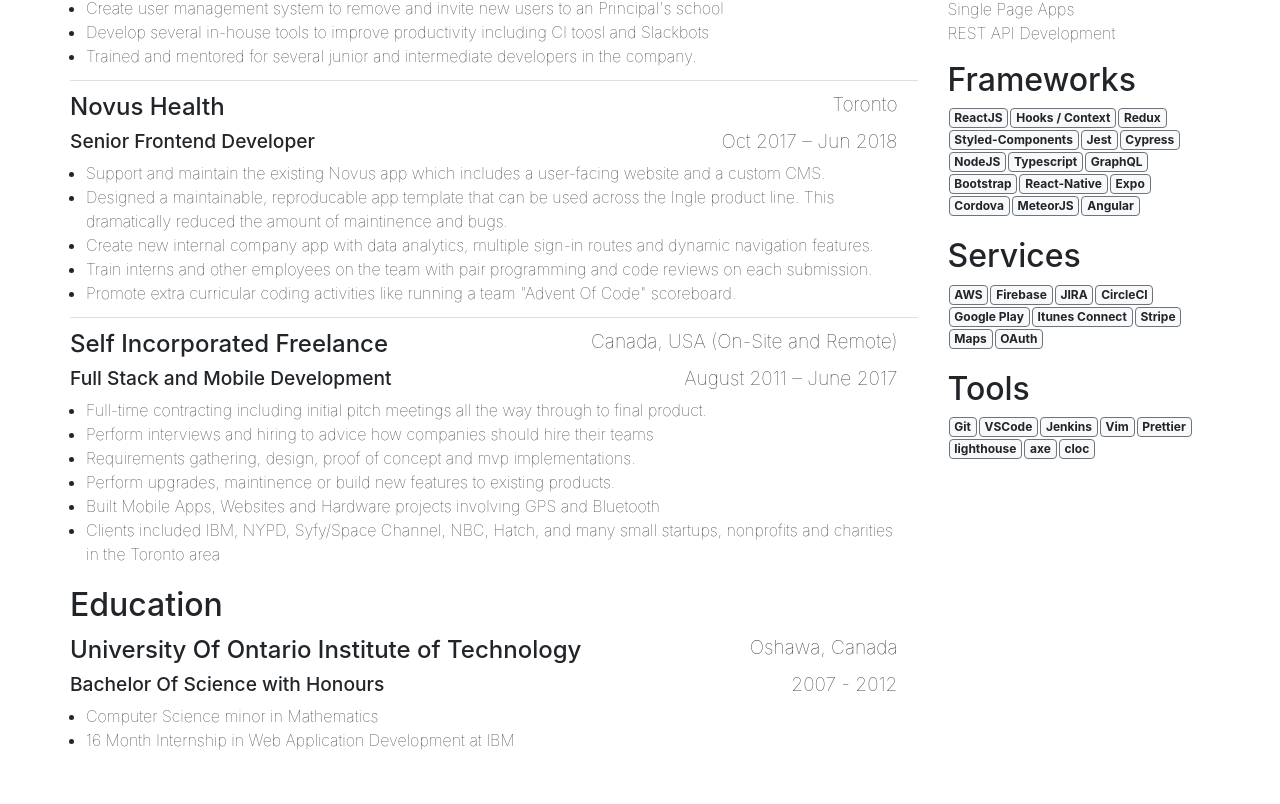
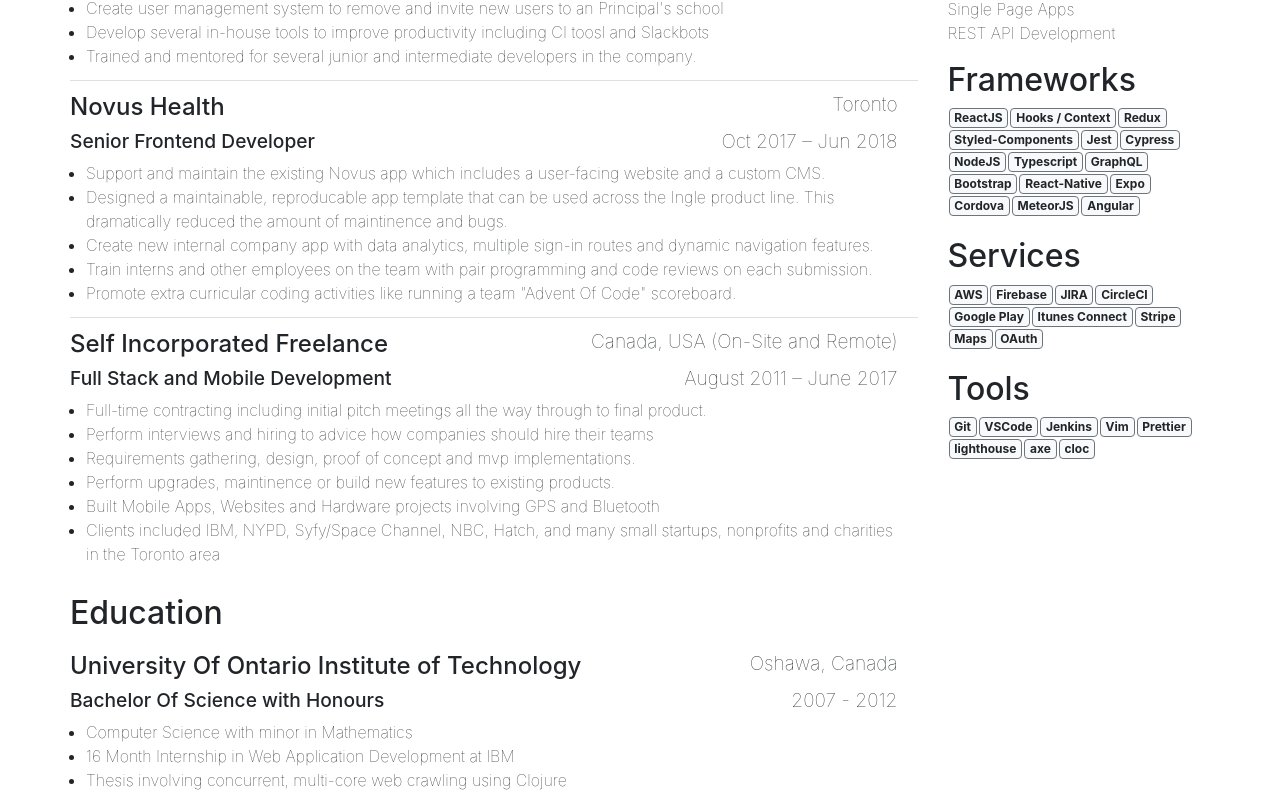
Before and after one commit to mackbrowne/react-bootstrap-webpack-starter, a React (Create React App) app: page / in a window 1280 px wide. Shown: the part 607-1411 px from the top of the page. Before the commit the page ends 1371 px from the top, so only its background shows below. Built offline with nearby package versions, Linux system fonts and the light colour scheme.

Commit message:
add education lines

```diff
--- a/src/App.tsx
+++ b/src/App.tsx
@@ -113,7 +113,7 @@ export default function App() {
               />
             </Experience>
           </ExperienceList>
-          <h2 className="mt-2 mb-0">Education</h2>
+          <SubTitle>Education</SubTitle>
           <ExperienceList>
             <Experience>
               <Company
@@ -124,8 +124,9 @@ export default function App() {
                 title="Bachelor Of Science with Honours"
                 time="2007 - 2012"
                 duties={[
-                  "Computer Science minor in Mathematics",
-                  "16 Month Internship in Web Application Development at IBM"
+                  "Computer Science with minor in Mathematics",
+                  "16 Month Internship in Web Application Development at IBM",
+                  "Thesis involving concurrent, multi-core web crawling using Clojure"
                 ]}
               />
             </Experience>
```
